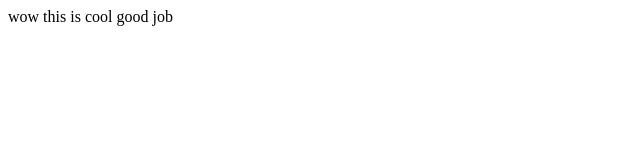
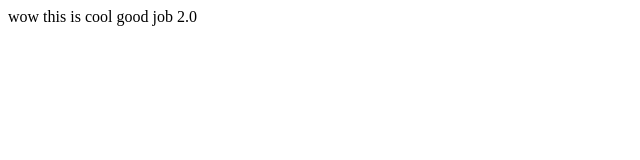
Before and after one commit to charliejindra/web-2, a plain HTML site: page index.html in a window 1280 px wide. Shown: the full height of the page, 0-640 px from the left. Drawn offline with Linux system fonts and the light colour scheme.

```diff
--- a/index.html
+++ b/index.html
@@ -1,5 +1,5 @@
 <html>
 <body>
-wow this is cool good job
+wow this is cool good job 2.0
 </body>
 </html>
```
